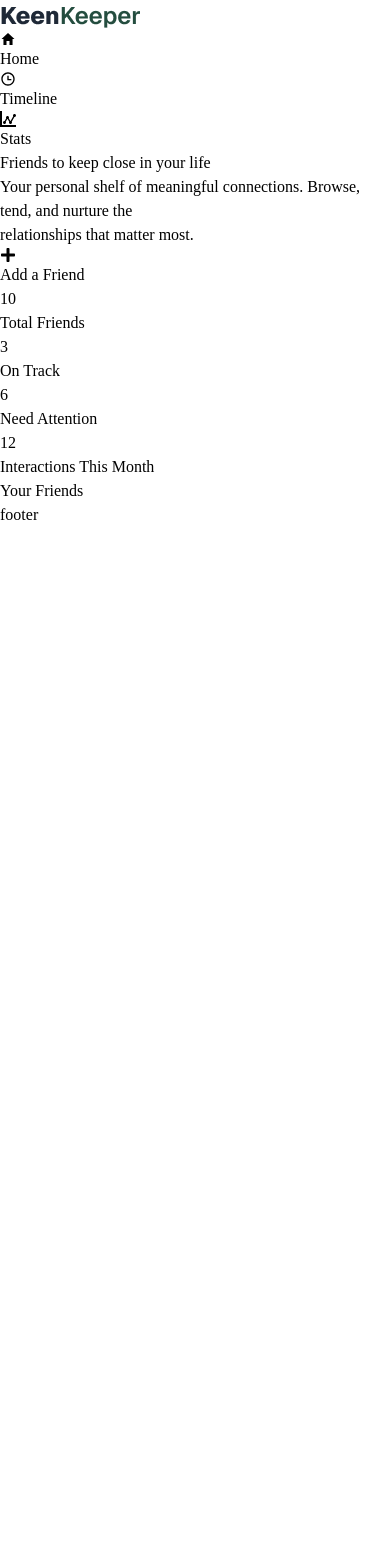
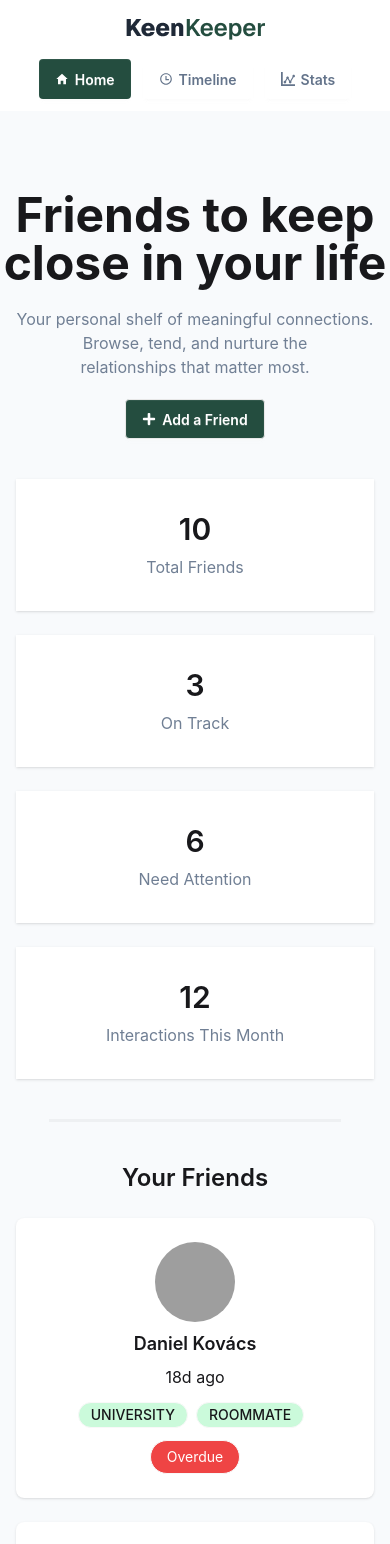
Before and after one commit to Md-Galib5/KeenKeeper, a React (Vite) app: page / in a window 390 px wide. Shown: the top 1544 px of the page. Before the commit the page ends 844 px from the top, so only its background shows below. Built offline with nearby package versions, Linux system fonts and the light colour scheme; grey boxes are pictures that could not be loaded.

Commit message:
card section done and also make responsive

```diff
--- a/package.json
+++ b/package.json
@@ -17,6 +17,7 @@
   },
   "devDependencies": {
     "@eslint/js": "^9.39.4",
+    "@tailwindcss/vite": "^4.2.2",
     "@types/react": "^19.2.14",
     "@types/react-dom": "^19.2.3",
     "@vitejs/plugin-react": "^6.0.1",
--- /dev/null
+++ b/public/data.json
@@ -0,0 +1,122 @@
+[
+  {
+    "id": 1,
+    "name": "Daniel Kovács",
+    "picture": "https://randomuser.me/api/portraits/men/32.jpg",
+    "email": "daniel.kovacs@gmail.com",
+    "days_since_contact": 18,
+    "status": "Overdue",
+    "tags": ["university", "roommate"],
+    "bio": "We studied computer science together in Budapest. Used to code late nights and grab kebabs after exams.",
+    "goal": 14,
+    "next_due_date": "2026-03-28"
+  },
+  {
+    "id": 2,
+    "name": "Anna Szabó",
+    "picture": "https://randomuser.me/api/portraits/women/45.jpg",
+    "email": "anna.szabo@yahoo.com",
+    "days_since_contact": 10,
+    "status": "Almost Due",
+    "tags": ["work", "marketing"],
+    "bio": "Former colleague from my first job. We still exchange career advice and meet for coffee occasionally.",
+    "goal": 14,
+    "next_due_date": "2026-04-19"
+  },
+  {
+    "id": 3,
+    "name": "Mark Thompson",
+    "picture": "https://randomuser.me/api/portraits/men/76.jpg",
+    "email": "mark.thompson@gmail.com",
+    "days_since_contact": 5,
+    "status": "On-Track",
+    "tags": ["travel", "backpacking"],
+    "bio": "Met during a backpacking trip in Spain. We still share travel plans and tips regularly.",
+    "goal": 14,
+    "next_due_date": "2026-04-24"
+  },
+  {
+    "id": 4,
+    "name": "Eszter Nagy",
+    "picture": "https://randomuser.me/api/portraits/women/12.jpg",
+    "email": "eszter.nagy@gmail.com",
+    "days_since_contact": 22,
+    "status": "Overdue",
+    "tags": ["high school", "close friend"],
+    "bio": "One of my oldest friends. We grew up in the same neighborhood and still celebrate birthdays together.",
+    "goal": 14,
+    "next_due_date": "2026-03-24"
+  },
+  {
+    "id": 5,
+    "name": "Lukas Weber",
+    "picture": "https://randomuser.me/api/portraits/men/54.jpg",
+    "email": "lukas.weber@outlook.com",
+    "days_since_contact": 13,
+    "status": "Almost Due",
+    "tags": ["gym", "fitness"],
+    "bio": "Met at the gym two years ago. We motivate each other and occasionally train together.",
+    "goal": 14,
+    "next_due_date": "2026-04-16"
+  },
+  {
+    "id": 6,
+    "name": "Sophie Martin",
+    "picture": "https://randomuser.me/api/portraits/women/68.jpg",
+    "email": "sophie.martin@gmail.com",
+    "days_since_contact": 7,
+    "status": "On-Track",
+    "tags": ["language", "French"],
+    "bio": "We met through a language exchange app. I help her with English while she helps me practice French.",
+    "goal": 14,
+    "next_due_date": "2026-04-22"
+  },
+  {
+    "id": 7,
+    "name": "Balázs Tóth",
+    "picture": "https://randomuser.me/api/portraits/men/21.jpg",
+    "email": "balazs.toth@gmail.com",
+    "days_since_contact": 16,
+    "status": "Overdue",
+    "tags": ["startup", "tech"],
+    "bio": "Co-founder of a small startup we worked on together. We still brainstorm ideas occasionally.",
+    "goal": 14,
+    "next_due_date": "2026-04-01"
+  },
+  {
+    "id": 8,
+    "name": "Emily Carter",
+    "picture": "https://randomuser.me/api/portraits/women/33.jpg",
+    "email": "emily.carter@yahoo.com",
+    "days_since_contact": 11,
+    "status": "Almost Due",
+    "tags": ["conference", "UX design"],
+    "bio": "Met at a UX conference in Berlin. We share design resources and feedback on projects.",
+    "goal": 14,
+    "next_due_date": "2026-04-18"
+  },
+  {
+    "id": 9,
+    "name": "Gergő Farkas",
+    "picture": "https://randomuser.me/api/portraits/men/90.jpg",
+    "email": "gergo.farkas@gmail.com",
+    "days_since_contact": 3,
+    "status": "On-Track",
+    "tags": ["football", "weekend games"],
+    "bio": "We play football together almost every weekend. Great teammate and always organizes matches.",
+    "goal": 14,
+    "next_due_date": "2026-04-26"
+  },
+  {
+    "id": 10,
+    "name": "Nora Jensen",
+    "picture": "https://randomuser.me/api/portraits/women/81.jpg",
+    "email": "nora.jensen@gmail.com",
+    "days_since_contact": 20,
+    "status": "Overdue",
+    "tags": ["Erasmus", "Denmark"],
+    "bio": "We met during my Erasmus semester. We used to explore cities together and stay in touch online.",
+    "goal": 14,
+    "next_due_date": "2026-03-30"
+  }
+]
--- a/src/components/shared/Box.jsx
+++ b/src/components/shared/Box.jsx
@@ -3,7 +3,7 @@ import React from 'react';
 const Box = () => {
     return (
         <div className='bg-[#f8fafc] pb-10'>
-        <div className='pt-10 w-9/12 mx-auto'>
+        <div className='pt-10 w-11/12 sm:w-9/12 mx-auto'>
             <div className='grid grid-cols-1 md:grid-cols-2 lg:grid-cols-4 gap-6'>
             <div className='text-center p-8 bg-white space-y-2 shadow-sm'>
                 <h2 className='text-3xl font-semibold'>10</h2>
--- a/src/components/shared/Card.jsx
+++ b/src/components/shared/Card.jsx
@@ -1,15 +1,59 @@
-import React from 'react';
+import React, { use } from 'react';
+
+const friendPromise = fetch('/data.json').then((res) => res.json());
 
 const Card = () => {
+    const friends = use(friendPromise);
+    console.log(friends);
     return (
-        <div className='bg-[#f8fafc]'>
-            <div className='w-9/12 mx-auto'>
-                <div>
-                    <h2 className='text-2xl font-semibold'>Your Friends</h2>
-                </div>
+       <div className='bg-[#f8fafc]'>
+  <div className='w-11/12 sm:w-9/12 mx-auto'>
+    <h2 className='text-center sm:text-left text-2xl font-semibold'>Your Friends</h2>
+    <div className='grid grid-cols-1 md:grid-cols-2 lg:grid-cols-4 gap-6 mt-6'>
+      {friends.map((friend, ind) => {
+        return (
+          <div key={ind} className="pt-6 card bg-base-100 shadow-sm space-y-2">
+            <figure>
+              <img
+                className='h-20 w-20 rounded-full'
+                src="https://img.daisyui.com/images/stock/photo-1606107557195-0e29a4b5b4aa.webp"
+                alt="friend"
+              />
+            </figure>
+
+            <h2 className="card-title flex items-center justify-center">
+              {friend.name}
+            </h2>
+
+            <div className='text-center space-y-3'>
+              <p>{friend.days_since_contact}d ago</p>
+              <div>
+  {friend.tags.map((tag, i) => (
+    <span key={i} className="badge bg-[#cbfadb] mr-2 p-3 rounded-full font-medium">
+      {tag.toUpperCase()}
+    </span>
+  ))}
+</div>
+              <div
+  className={`badge rounded-full p-4 mb-6 ${
+    friend.status === "Overdue"
+      ? "bg-[#ef4444] text-white"
+      : friend.status === "Almost Due"
+      ? "bg-[#efad44] text-white"
+      : friend.status === "On-Track"
+      ? "bg-[#244d3f] text-white"
+      : "badge-outline"
+  }`}
+>
+  {friend.status}
+</div>
             </div>
-
-        </div>
+          </div>
+        );
+      })}
+    </div>
+  </div>
+</div>
     );
 };
 
```
Also changed, not shown: 1 other file (tests, documents, lock files or other folders).
